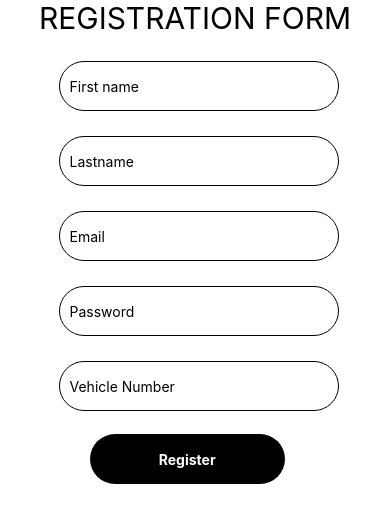
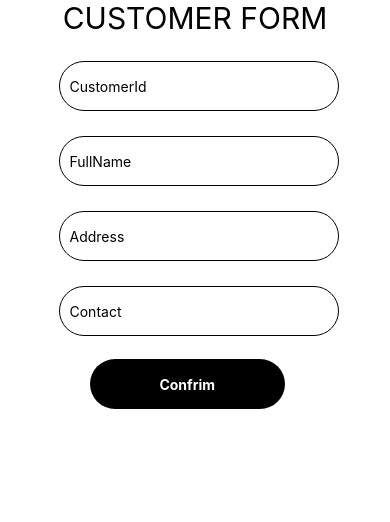
Before and after one commit to Mish880/Car-Sale-System-With-ReactNative, a React Native app: screen / in a window 390 px wide. Shown: the top 522 px of the page. Built offline with nearby package versions, Linux system fonts and the light colour scheme.

Commit message:
Update Customer

```diff
--- a/App.js
+++ b/App.js
@@ -2,15 +2,15 @@ import { View, Text } from 'react-native';
 import React from 'react';
 import Loginform from './screen/Loginform/loginscreen'
 import Signupform from './screen/Signupform/signupform'
+import Customerform from './screen/Customerform/customerform'
 
 
 const App = () => {
     return (
        <View>
-
-            <Signupform/>
+             <Customerform/>
        </View>
-    )
-}
+    );
+};
 
 export default App;
--- /dev/null
+++ b/screen/Customerform/customerform.jsx
@@ -0,0 +1,79 @@
+import React from "react";
+import { Text, View,TextInput,StyleSheet,Image,TouchableOpacity } from "react-native";
+
+const customerform = () => {
+     return(
+        <View>
+             <Text style={styles.custText}>
+              CUSTOMER FORM
+             </Text>
+
+             <TextInput style={styles.inputcus} placeholder="CustomerId" keyboardType="text"/>
+             <TextInput style={styles.inputcus} placeholder="FullName" keyboardType="text"/>
+             <TextInput style={styles.inputcus} placeholder="Address" keyboardType="text"/>
+             <TextInput style={styles.inputcus} placeholder="Contact" keyboardType="numeric"/>
+
+             <TouchableOpacity name="buttonC" style={styles.Cbutton}>
+             <Text style={styles.cusbuttonText}>Confrim</Text>
+             </TouchableOpacity>
+
+
+        </View>
+     );
+
+
+};
+
+const styles = StyleSheet.create({
+    custText:{
+        frontWeight:'bold',
+        textAlign:'center',
+        justifyContent:'center',
+        alignItems:'center',
+        color:'black',
+        fontSize:30
+    },
+
+    container:{
+        marginTop:20,
+        alignItems:'center',
+        justifyContent:'center',
+     },
+
+     inputcus:{
+        height: 50,
+        marginTop:25,
+        marginLeft:'15%',
+        borderRadius:30,
+        borderWidth: 1,
+        padding:10,
+        width:280
+     },
+
+     Cbutton:{
+        width:'50%',
+        marginTop:5,
+        fontSize:20,
+        backgroundColor:"black",
+        height:50,
+        alignItems:'center',
+        justifyContent:'center',
+        marginTop:'6%',
+        marginLeft:'23%',
+        borderRadius:100
+     },
+
+     cusbuttonText:{
+        color:'white',
+        textAlign:'center',
+        fontWeight:'bold',
+     },
+
+     image:{
+        width:'100%',
+        height:'100%',
+        resizeMode:'cover',
+     },
+});
+
+export default customerform;
```
Also changed, not shown: screen/Dashboardform/dashboardform.jsx (added), screen/ImageUploadform/imageupload.jsx (added), screen/Vehicleform/vehicleform.jsx (added).
